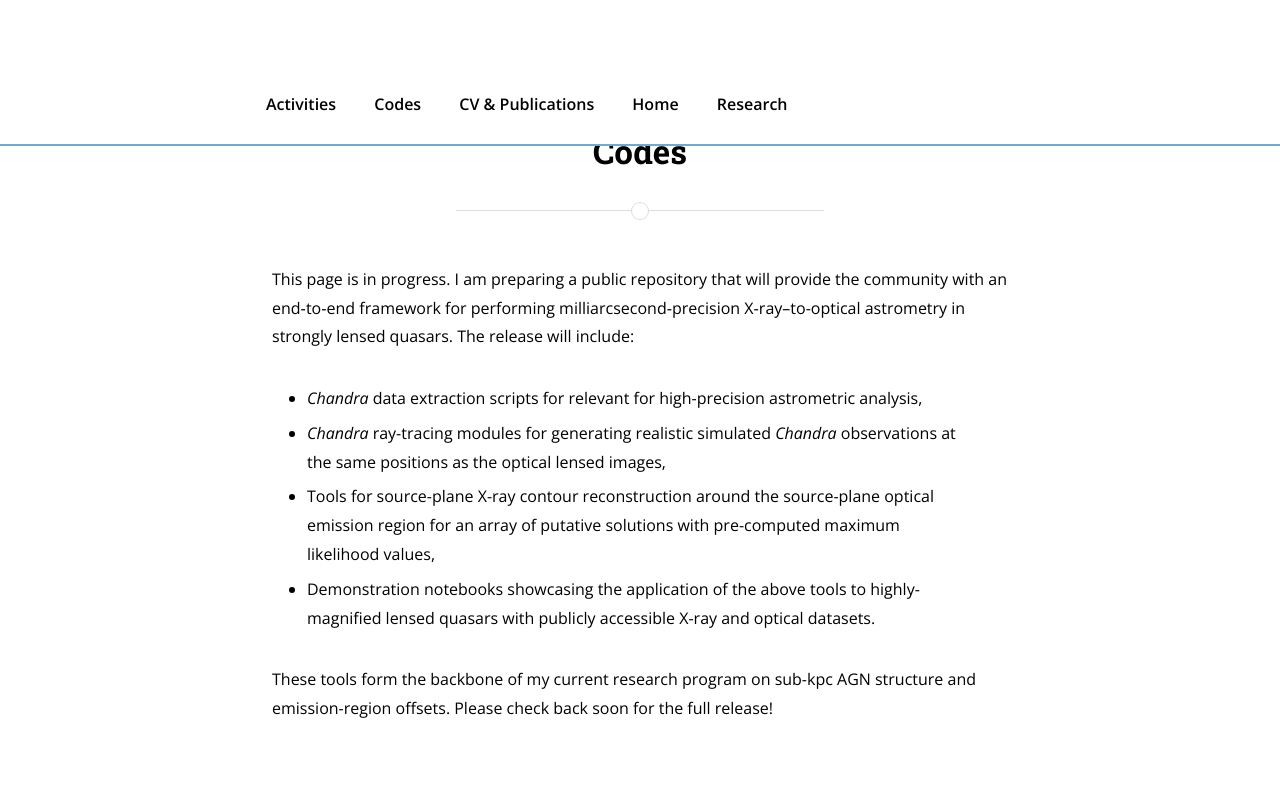
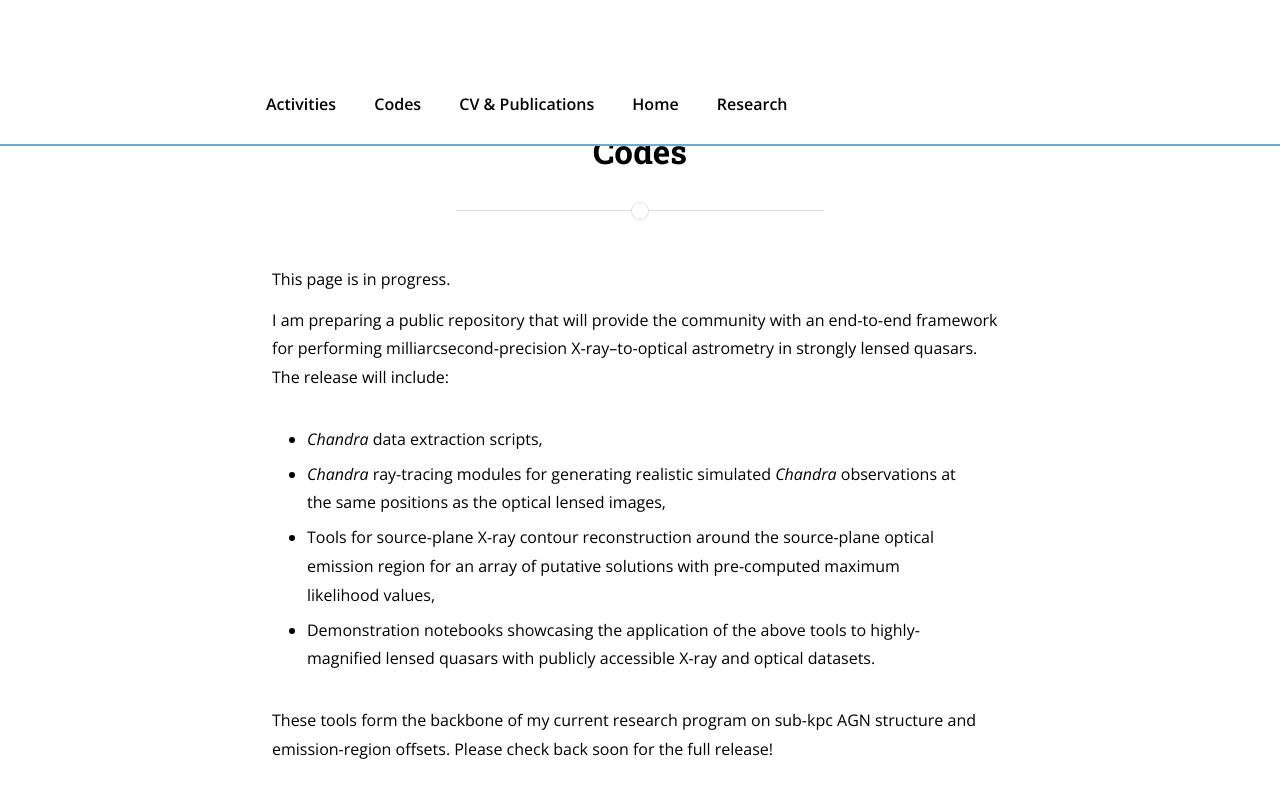
Before and after one commit to jsiskreynes-astro/jsiskreynes-astro.github.io, a Jekyll site: the page built from codes.md, in a window 1280 px wide. Shown: the top 798 px of the page. Built offline with Jekyll 4.4.1, drawn with Linux system fonts in a browser that asks for light colours; nearby versions of some CDN libraries.

Commit message:
Update codes.md

```diff
--- a/codes.md
+++ b/codes.md
@@ -6,9 +6,11 @@ main_nav: true
 nav_order: 4
 ---
 
-This page is in progress. I am preparing a public repository that will provide the community with an end‑to‑end framework for performing milliarcsecond‑precision X‑ray–to-optical astrometry in strongly lensed quasars. The release will include:
+This page is in progress.
 
-- _Chandra_ data extraction scripts for relevant for high-precision astrometric analysis,
+I am preparing a public repository that will provide the community with an end‑to‑end framework for performing milliarcsecond‑precision X‑ray–to-optical astrometry in strongly lensed quasars. The release will include:
+
+- _Chandra_ data extraction scripts,
 -  _Chandra_ ray-tracing modules for generating realistic simulated _Chandra_ observations at the same positions as the optical lensed images,
 -  Tools for source-plane X-ray contour reconstruction  around the source-plane optical emission region for an array of putative solutions with pre-computed maximum likelihood values,
 -  Demonstration notebooks showcasing the application of the above tools to highly-magnified lensed quasars with publicly accessible X-ray and optical datasets.
```
